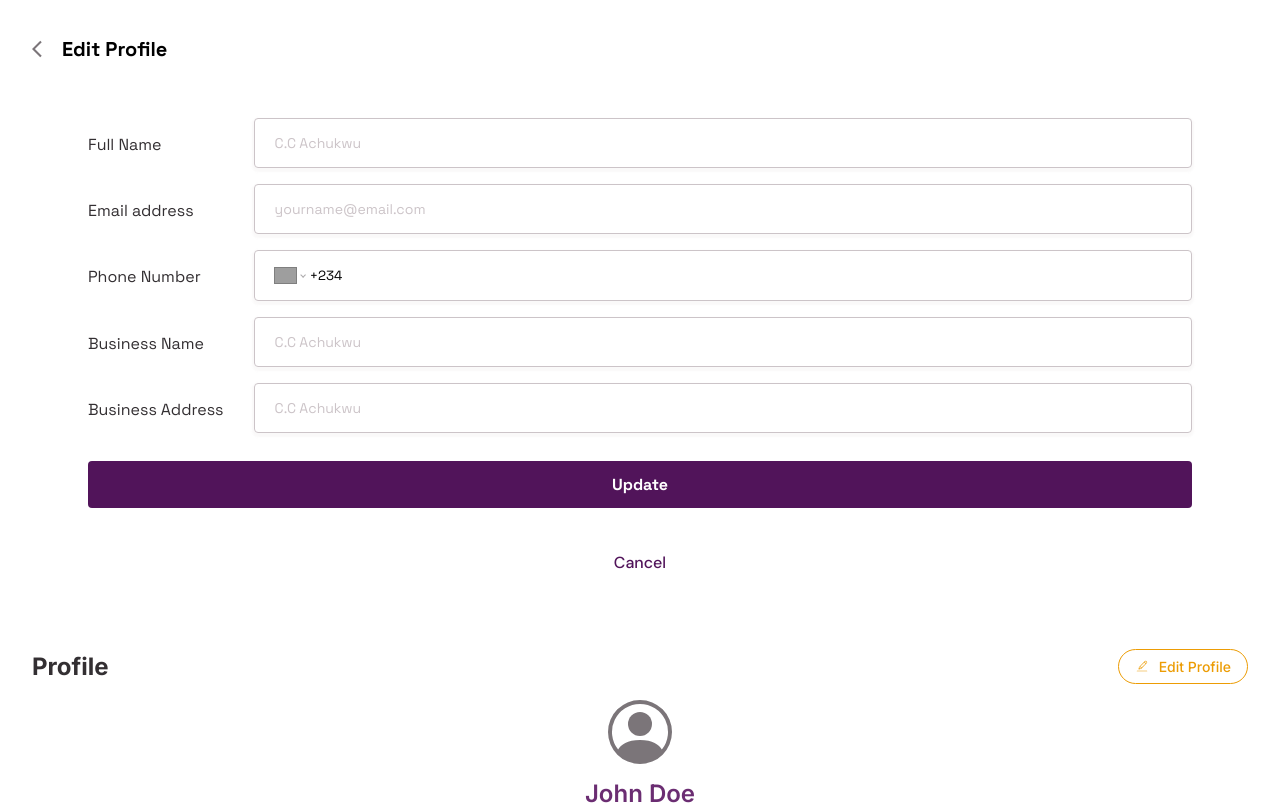
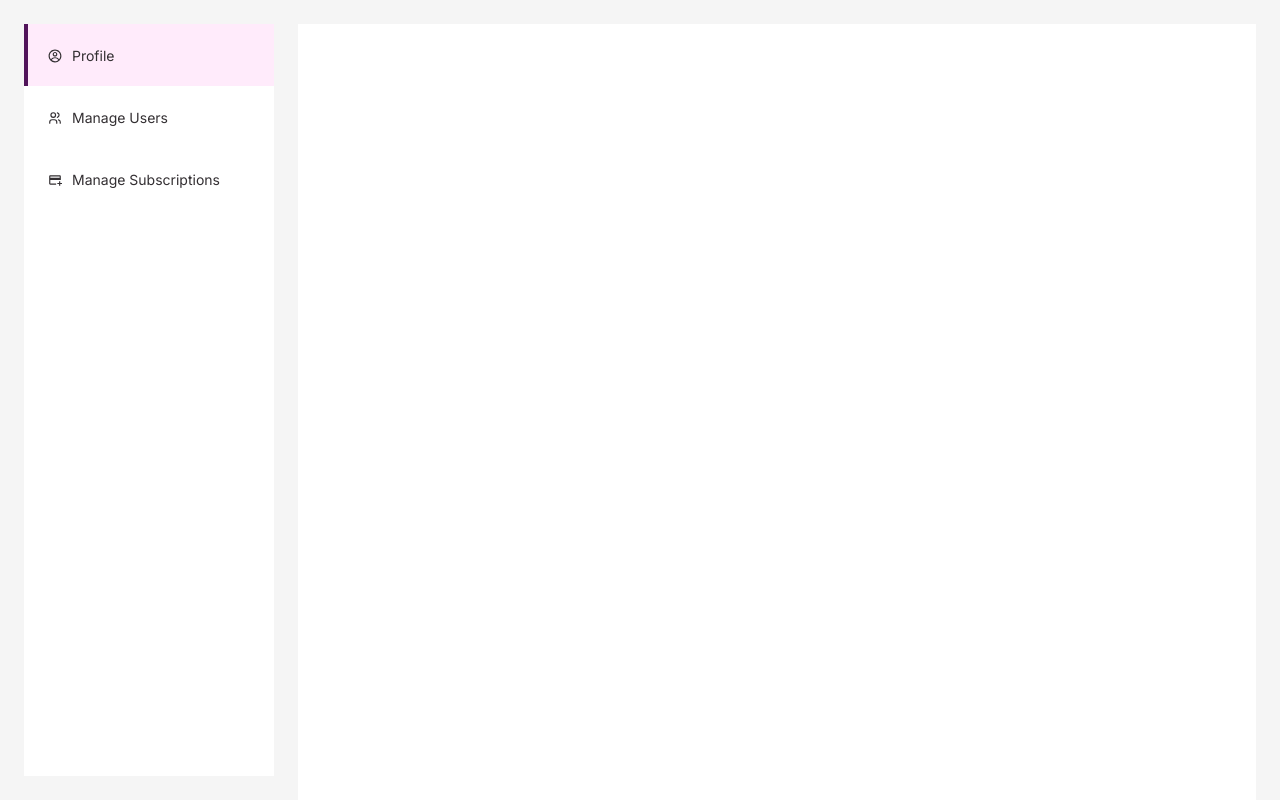
Before and after one commit to King-Mikaelson/vigilant-octo-enigma, a React (Create React App) app: page /settings in a window 1280 px wide. Shown: the top 805 px of the page. Built offline with nearby package versions, Linux system fonts and the light colour scheme; grey boxes are pictures that could not be loaded.

Commit message:
Created Settings layout component

```diff
--- a/src/components/settings/adminSettings/index.tsx
+++ b/src/components/settings/adminSettings/index.tsx
@@ -1,12 +1,13 @@
+import SettingsLayout from "./layout";
 import Profile from "./profile";
 import EditProfile from "./profile/EditProfile";
 
 const Settings = () => {
   return (
     <div>
-      <div>
-        <EditProfile />
-      </div>
+      <SettingsLayout children={undefined} />
+      <EditProfile />
+
       <Profile />
     </div>
   );
--- a/src/components/settings/adminSettings/layout/index.tsx
+++ b/src/components/settings/adminSettings/layout/index.tsx
@@ -1,4 +1,7 @@
 import { useState } from "react";
+import { CgProfile } from "react-icons/cg";
+import { MdAddCard } from "react-icons/md";
+import { TbUsers } from "react-icons/tb";
 
 interface SettingsLayoutProps {
   children: React.ReactNode;
@@ -19,19 +22,28 @@ export default function SettingsLayout({ children }: SettingsLayoutProps) {
             className={selectedItem === "profile" ? "selected" : ""}
             onClick={() => handleItemClick("profile")}
           >
+            <span className="layout-icon">
+              <CgProfile />
+            </span>
             Profile
           </li>
           <li
-            className={selectedItem === "manage" ? "selected" : ""}
-            onClick={() => handleItemClick("manage")}
+            className={selectedItem === "users" ? "selected" : ""}
+            onClick={() => handleItemClick("users")}
           >
-            Manage Account
+            <span className="layout-icon">
+              <TbUsers />
+            </span>
+            Manage Users
           </li>
           <li
-            className={selectedItem === "edit" ? "selected" : ""}
-            onClick={() => handleItemClick("edit")}
+            className={selectedItem === "subscriptions" ? "selected" : ""}
+            onClick={() => handleItemClick("subscriptions")}
           >
-            Edit
+            <span className="layout-icon">
+              <MdAddCard />
+            </span>
+            Manage Subscriptions
           </li>
         </ul>
       </div>
--- a/src/index.scss
+++ b/src/index.scss
@@ -25,6 +25,7 @@
 
 @import "../src/styles/layout/authLayout";
 @import "../src/styles/layout/dashboardLayout";
+@import "../src/styles/layout/settingsLayout";
 
 @import "../src/styles/pages/auth";
 @import "../src/styles/pages/pos";
--- /dev/null
+++ b/src/styles/layout/_settingsLayout.scss
@@ -0,0 +1,49 @@
+.settings-layout {
+    display: flex;
+    height: 100vh;
+    background-color: $gray-bg;
+
+    .settings-sidebar {
+        width: 250px;
+        background-color: #fff;
+        margin: 1.5rem;
+
+        ul {
+            list-style-type: none;
+            margin: 0;
+            padding: 0;
+
+            li {
+                display: flex;
+                align-items: center;
+                gap: 10px;
+                padding: 20px;
+                font-size: 14px;
+                color: $black-color;
+                cursor: pointer;
+                border-left: 4px solid transparent;
+
+                .layout-icon {
+                    margin-top: 5px;
+                    color: $black-color;
+                }
+
+                &:hover {
+                    background-color: $gray-bg;
+                }
+
+                &.selected {
+                    border-color: $primary-color;
+                    background-color: $light-purple;
+                }
+            }
+        }
+    }
+
+    .settings-content {
+        flex-grow: 1;
+        // padding: 20px;
+        background-color: white;
+        margin: 1.5rem 1.5rem 0 0;
+    }
+}
```
